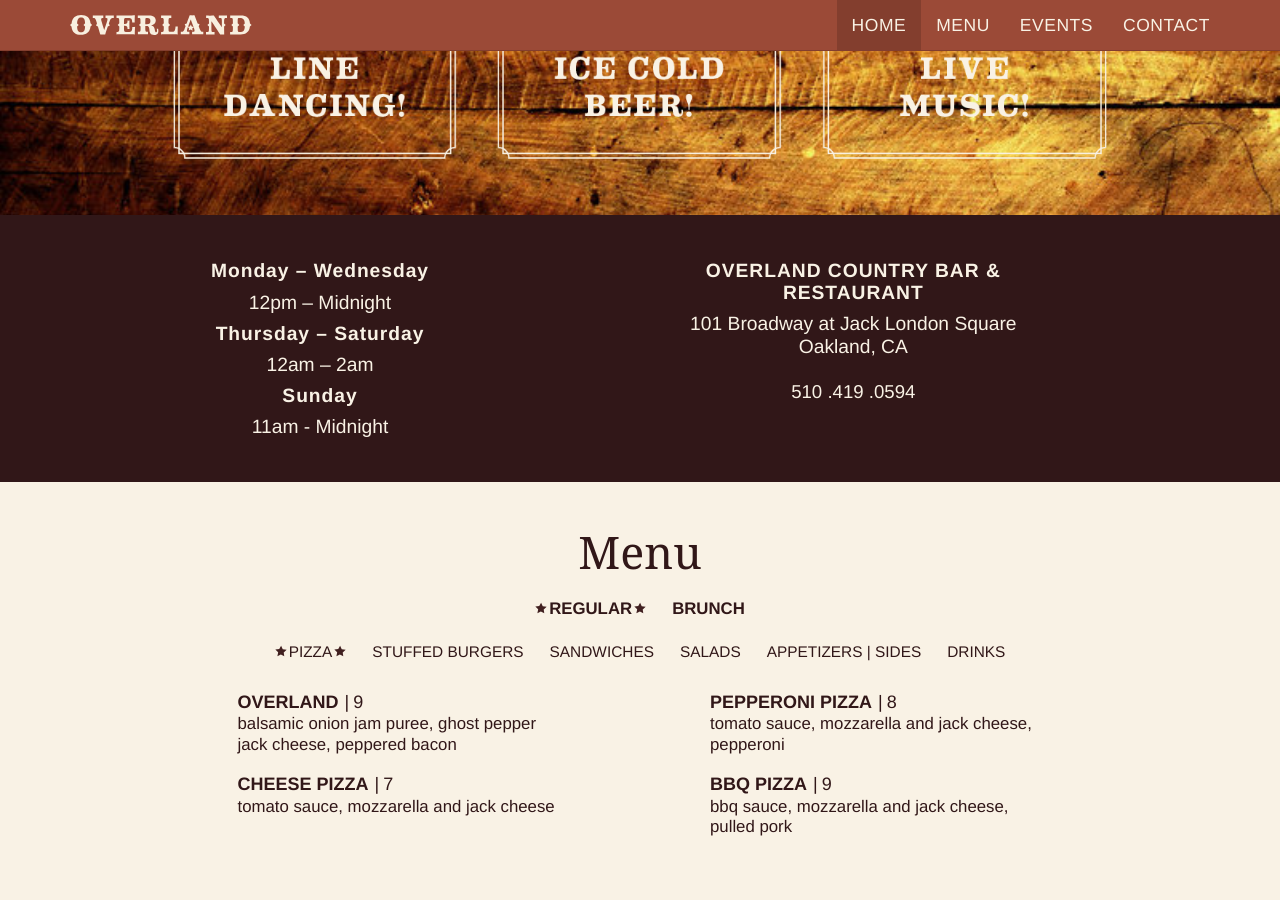
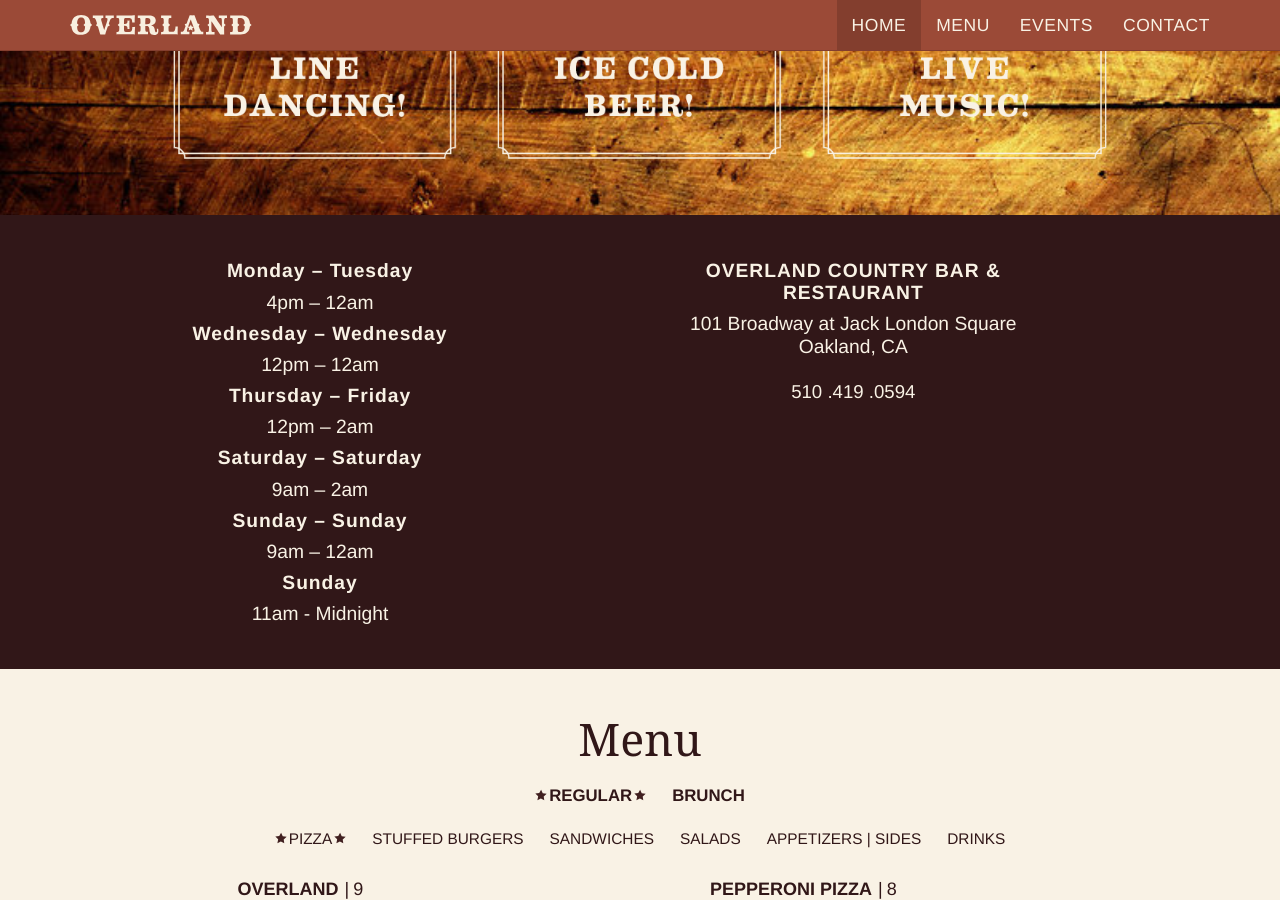
Before and after one commit to overland-oakland/overland-oakland.github.io, a Jekyll site: the page built from index.html, in a window 1280 px wide and 900 px high, scrolled down 323 px. Built offline with Jekyll 4.4.1, drawn with Linux system fonts in a browser that asks for light colours; nearby versions of some CDN libraries.

Commit message:
update hours

```diff
--- a/_app/styles/less/custom-other.less
+++ b/_app/styles/less/custom-other.less
@@ -58,6 +58,10 @@
 	}
 }
 
+.businessInfoGroup-inlineBlockItem {
+	display: inline-block;
+}
+
 .logo-svg {
 	background: url("/dist/img/logotypeLight.svg");
 	background-repeat: no-repeat;
--- a/_data/business/hours.yml
+++ b/_data/business/hours.yml
@@ -1,12 +1,22 @@
-- opens: 12pm
-  closes: Midnight
+- opens: 4pm
+  closes: 12am
   dayOfWeek:
     - Monday
     - Tuesday
+- opens: 12pm
+  closes: 12am
+  dayOfWeek:
     - Wednesday
-- opens: 12am
+- opens: 12pm
   closes: 2am
   dayOfWeek:
     - Thursday
     - Friday
+- opens: 9am
+  closes: 2am
+  dayOfWeek:
     - Saturday
+- opens: 9am
+  closes: 12am
+  dayOfWeek:
+    - Sunday
```
